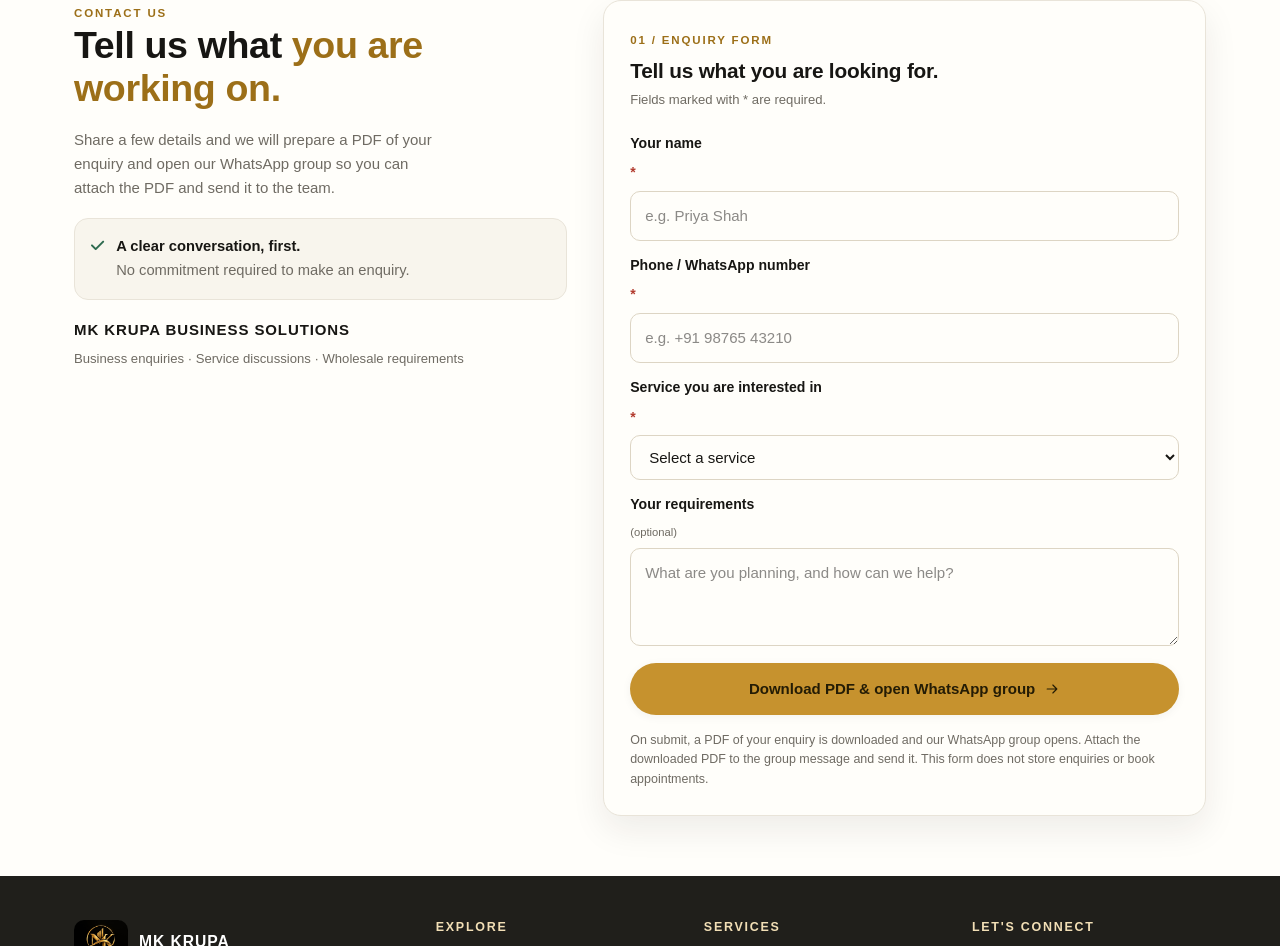
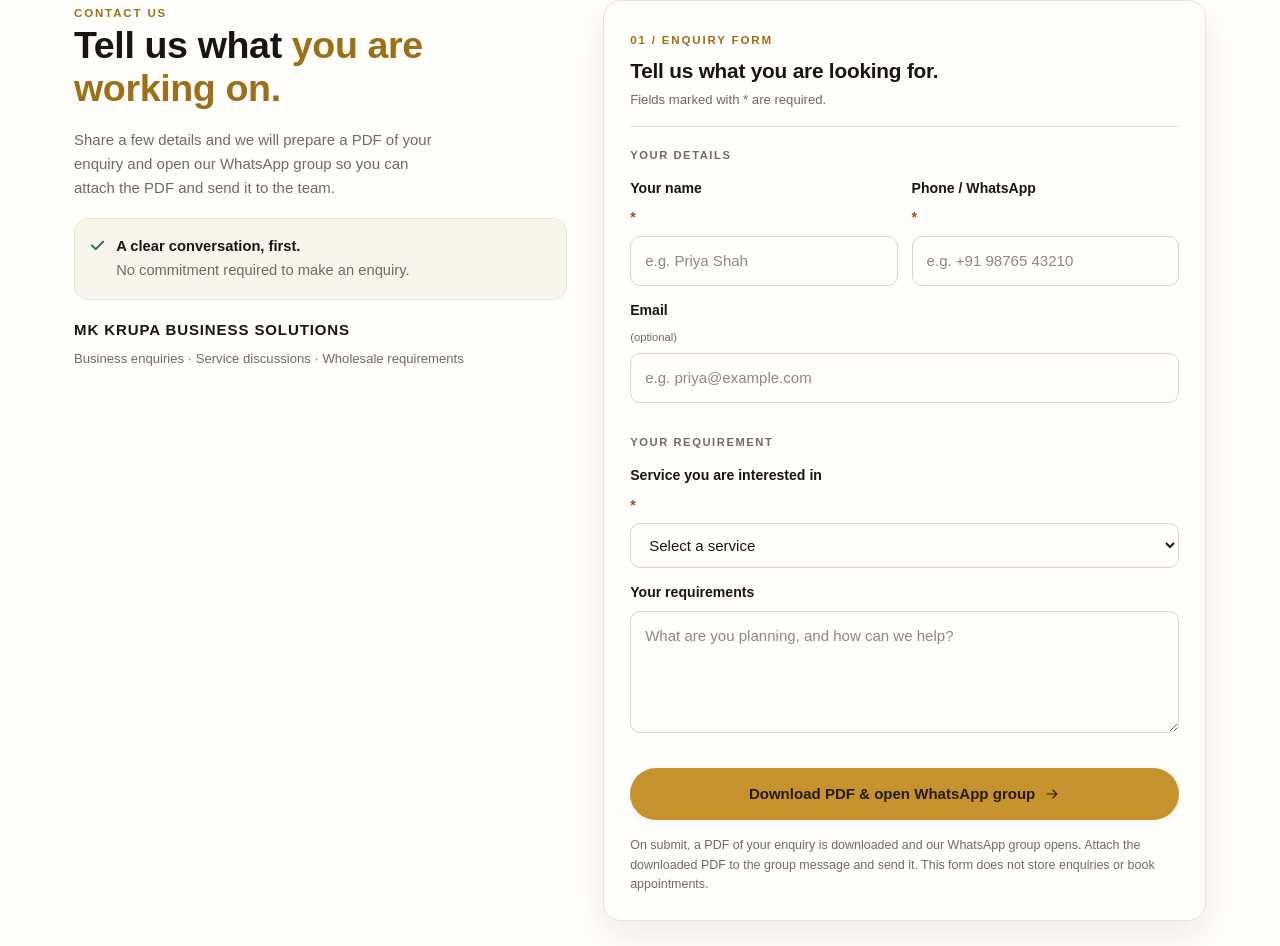
Before and after one commit to dhruv005432/Mk--krupa--business-solutions, a Next.js app: page / in a window 1280 px wide. Shown: the part 5953-6899 px from the top of the page. Built offline with nearby package versions, Linux system fonts and the light colour scheme.

Commit message:
Rebuild contact form: grouped fields, email field, cleaner layout

```diff
--- a/src/app/globals.css
+++ b/src/app/globals.css
@@ -1092,7 +1092,9 @@ ul {
 }
 
 .form-heading {
-  margin-bottom: 22px;
+  margin-bottom: 20px;
+  padding-bottom: 16px;
+  border-bottom: 1px solid var(--line);
 }
 
 .form-heading span {
@@ -1111,6 +1113,30 @@ ul {
   margin-top: 6px;
   font-size: 0.82rem;
   color: var(--muted);
+}
+
+.form-group {
+  margin: 0 0 18px;
+  padding: 0;
+  border: 0;
+}
+
+.form-group-title {
+  display: block;
+  width: 100%;
+  padding: 0;
+  margin-bottom: 12px;
+  font-size: 0.7rem;
+  font-weight: 800;
+  letter-spacing: 0.14em;
+  text-transform: uppercase;
+  color: var(--muted);
+}
+
+.form-row {
+  display: grid;
+  grid-template-columns: repeat(2, minmax(0, 1fr));
+  gap: 0 14px;
 }
 
 .contact-form label {
@@ -1400,7 +1426,8 @@ ul {
 
   .industry-grid,
   .strengths-grid,
-  .inclusion-list {
+  .inclusion-list,
+  .form-row {
     grid-template-columns: 1fr;
   }
 
--- a/src/app/page.tsx
+++ b/src/app/page.tsx
@@ -224,6 +224,7 @@ function ArrowIcon({ diagonal = false }: { diagonal?: boolean }) {
 async function downloadEnquiryPdf(enquiry: {
   name: string;
   phone: string;
+  email: string;
   service: string;
   details: string;
 }) {
@@ -259,6 +260,7 @@ async function downloadEnquiryPdf(enquiry: {
   const rows: [string, string][] = [
     ["Name", enquiry.name],
     ["Phone / WhatsApp", enquiry.phone],
+    ["Email", enquiry.email || "Not provided"],
     ["Service", enquiry.service],
     ["Requirements", enquiry.details || "Not specified"],
   ];
@@ -307,6 +309,7 @@ export default function Home() {
     const data = new FormData(event.currentTarget);
     const name = String(data.get("name") ?? "").trim();
     const phone = String(data.get("phone") ?? "").trim();
+    const email = String(data.get("email") ?? "").trim();
     const service = String(data.get("service") ?? "").trim();
     const details = String(data.get("details") ?? "").trim();
 
@@ -315,6 +318,7 @@ export default function Home() {
       "",
       `Name: ${name}`,
       `Phone / WhatsApp: ${phone}`,
+      email ? `Email: ${email}` : "Email: (not provided)",
       `Service: ${service}`,
       details ? `Requirements: ${details}` : "Requirements: (not specified)",
     ].join("\n");
@@ -327,7 +331,7 @@ export default function Home() {
     setFormMessage("Preparing your enquiry PDF…");
 
     try {
-      await downloadEnquiryPdf({ name, phone, service, details });
+      await downloadEnquiryPdf({ name, phone, email, service, details });
       setFormMessage(
         "Your enquiry PDF has been downloaded and the WhatsApp group is open. Attach the PDF and send it to the group."
       );
@@ -722,6 +726,10 @@ export default function Home() {
               <h3>Tell us what you are looking for.</h3>
               <p>Fields marked with * are required.</p>
             </div>
+
+            <fieldset className="form-group">
+              <legend className="form-group-title">Your details</legend>
+              <div className="form-row">
                 <label>
                   Your name <span>*</span>
                   <input
@@ -734,7 +742,7 @@ export default function Home() {
                   />
                 </label>
                 <label>
-              Phone / WhatsApp number <span>*</span>
+                  Phone / WhatsApp <span>*</span>
                   <input
                     type="tel"
                     name="phone"
@@ -744,6 +752,21 @@ export default function Home() {
                     suppressHydrationWarning
                   />
                 </label>
+              </div>
+              <label>
+                Email <small>(optional)</small>
+                <input
+                  type="email"
+                  name="email"
+                  autoComplete="email"
+                  placeholder="e.g. priya@example.com"
+                  suppressHydrationWarning
+                />
+              </label>
+            </fieldset>
+
+            <fieldset className="form-group">
+              <legend className="form-group-title">Your requirement</legend>
               <label>
                 Service you are interested in <span>*</span>
                 <select name="service" defaultValue="" required suppressHydrationWarning>
@@ -758,14 +781,16 @@ export default function Home() {
                 </select>
               </label>
               <label>
-              Your requirements <small>(optional)</small>
+                Your requirements
                 <textarea
                   name="details"
-                rows={3}
+                  rows={4}
                   placeholder="What are you planning, and how can we help?"
                   suppressHydrationWarning
                 />
               </label>
+            </fieldset>
+
             <button className="btn btn-primary form-submit" type="submit" suppressHydrationWarning>
               Download PDF &amp; open WhatsApp group <ArrowIcon />
             </button>
```
Lines whose indentation alone changed are shown as unchanged.
